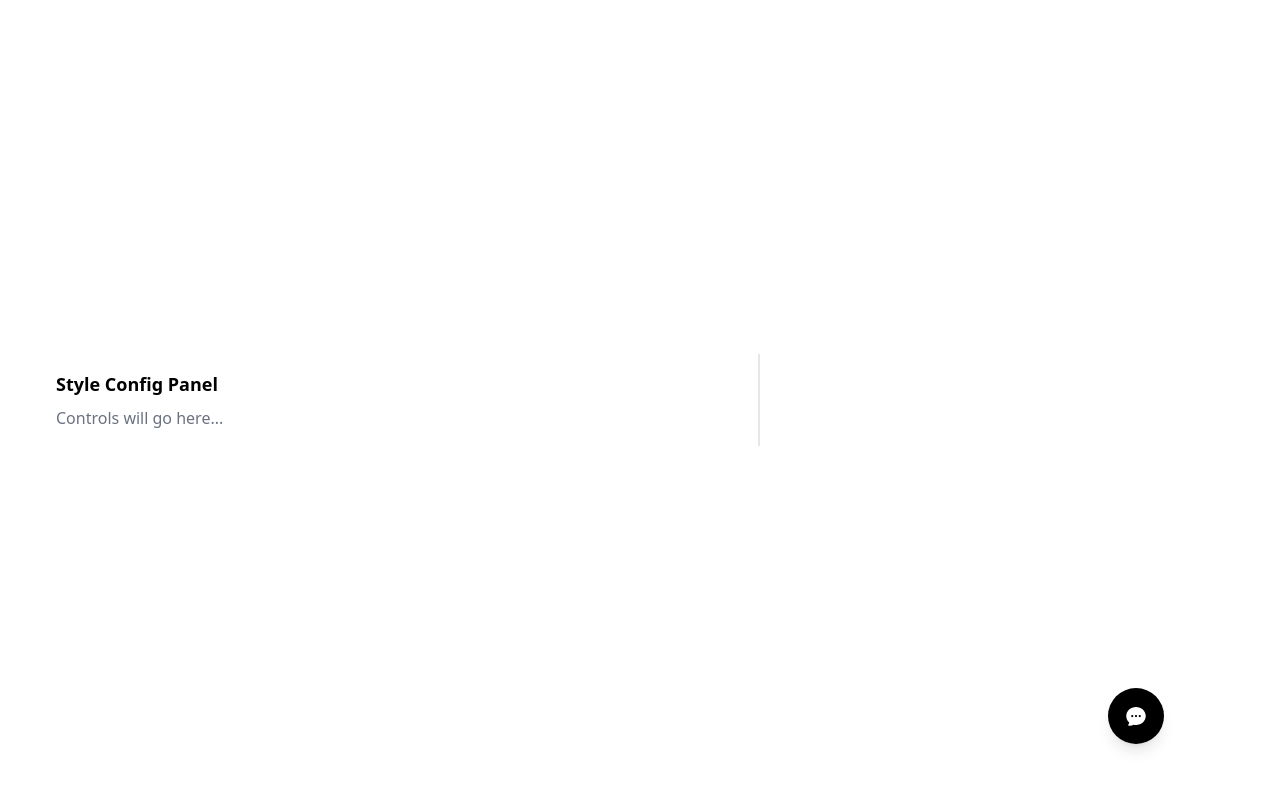
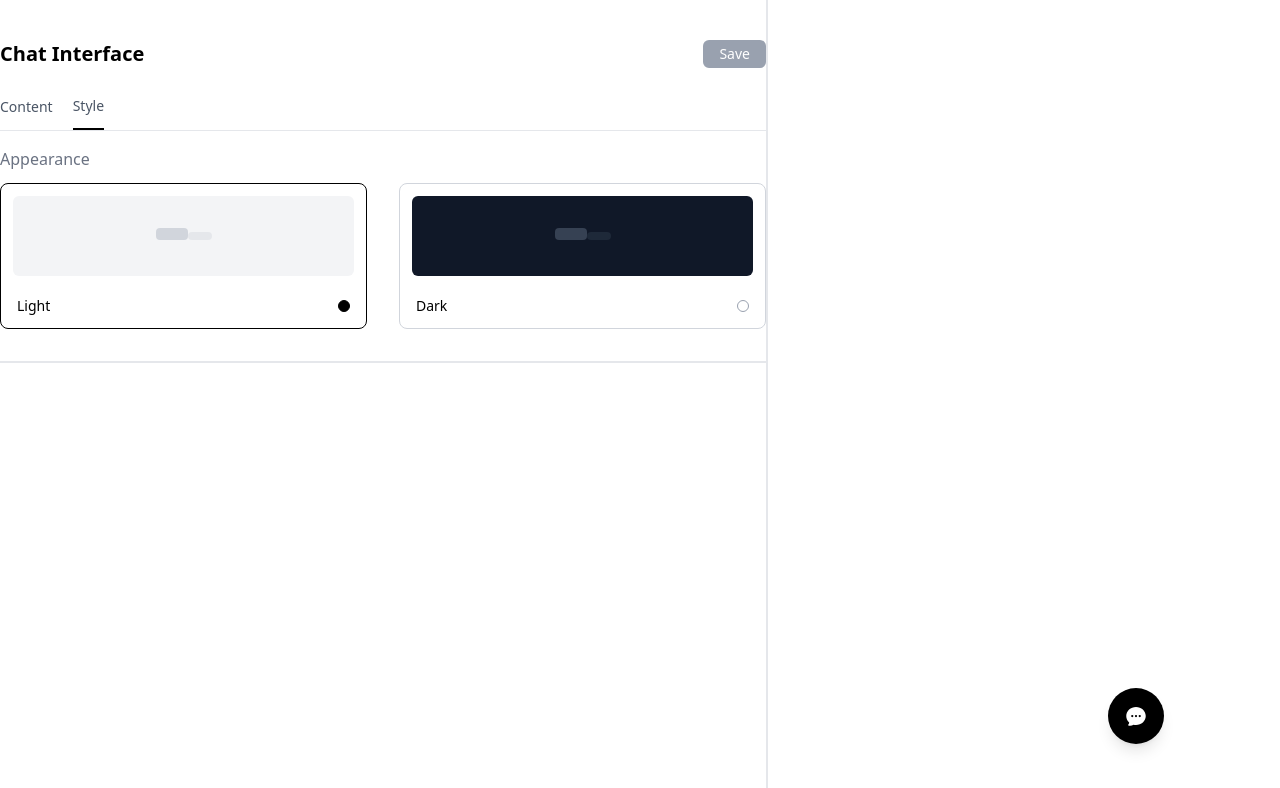
Before and after one commit to kd17-ds/chatWidgetCustomizer17, a React (Vite) app in the folder Frontend/: page / in a window 1280 px wide. Shown: the top 788 px of the page. Built offline with nearby package versions, Linux system fonts and the light colour scheme.

Commit message:
Dark theme Added

```diff
--- a/Frontend/src/components/ChatStylePanel.jsx
+++ b/Frontend/src/components/ChatStylePanel.jsx
@@ -1,9 +1,67 @@
-// src/components/StylePanel.jsx
+import { useTheme } from "../contexts/ThemeContext";
+
 export default function ChatStylePanel() {
+    const { theme, setTheme } = useTheme();
+
     return (
-        <div>
-            <h2 className="text-lg font-semibold mb-2">Style Config Panel</h2>
-            <p className="text-gray-500">Controls will go here...</p>
+        <div className="min-h-screen max-w-3xl mx-auto my-10">
+            {/* Header */}
+            <div>
+                <div className="flex items-center justify-between mb-4">
+                    <h2 className="text-xl font-semibold">Chat Interface</h2>
+                    <button className="px-4 py-1 rounded-md bg-gray-400 text-sm text-white hover:cursor-pointer">
+                        Save
+                    </button>
+                </div>
+
+                {/* Tabs */}
+                <div className="flex border-b border-gray-200 mb-4">
+                    <button className="mr-5 py-3 text-sm font-medium text-gray-600 ">
+                        Content
+                    </button>
+                    <button className="py-3 text-sm font-medium text-gray-600 border-b-2 border-black">
+                        Style
+                    </button>
+                </div>
+            </div>
+
+            {/* Appearance Section */}
+            <div className=" border-b-2 border-gray-200 pb-8">
+                <h3 className="text-base font-medium mb-3 text-gray-500">Appearance</h3>
+                <div className="flex gap-8">
+                    <button
+                        onClick={() => setTheme("light")}
+                        className={`flex-1 border rounded-lg p-3 ${theme === "light" ? "border-black" : "border-gray-300"} hover:cursor-pointer`}
+                    >
+                        <div className="w-full h-20 bg-gray-100 rounded-md mb-5 flex items-center justify-center">
+                            <div className="w-8 h-3 bg-gray-300 rounded mb-1" />
+                            <div className="w-6 h-2 bg-gray-200 rounded" />
+                        </div>
+                        <div className="flex items-center justify-between px-1">
+                            <span className="text-sm">Light</span>
+                            <div
+                                className={`w-3 h-3 rounded-full border ${theme === "light" ? "bg-black border-black" : "border-gray-400"}`}
+                            />
+                        </div>
+                    </button>
+
+                    <button
+                        onClick={() => setTheme("dark")}
+                        className={`flex-1 border rounded-lg p-3 ${theme === "dark" ? "border-black" : "border-gray-300"} hover:cursor-pointer`}
+                    >
+                        <div className="w-full h-20 bg-gray-900 rounded-md mb-5 flex items-center justify-center">
+                            <div className="w-8 h-3 bg-gray-700 rounded mb-1" />
+                            <div className="w-6 h-2 bg-gray-800 rounded" />
+                        </div>
+                        <div className="flex items-center justify-between px-1">
+                            <span className="text-sm">Dark</span>
+                            <div
+                                className={`w-3 h-3 rounded-full border ${theme === "dark" ? "bg-black border-black" : "border-gray-400"}`}
+                            />
+                        </div>
+                    </button>
+                </div>
+            </div>
         </div>
     );
 }
--- a/Frontend/src/components/ChatWindow.jsx
+++ b/Frontend/src/components/ChatWindow.jsx
@@ -1,12 +1,21 @@
-import { useState } from "react";
+import { useState, useEffect, useRef } from "react";
 import { FiRefreshCw, FiMaximize2, FiMinimize2, FiSend, FiCommand } from "react-icons/fi";
 import { HiChatBubbleOvalLeftEllipsis } from "react-icons/hi2";
+import { useTheme } from "../contexts/ThemeContext";
 
-export default function ChatWidget() {
+export default function ChatWindow() {
     const [messages, setMessages] = useState([]);
     const [expanded, setExpanded] = useState(false);
     const [input, setInput] = useState("");
     const [isOpen, setIsOpen] = useState(false);
+    const { theme } = useTheme();
+    const messagesEndRef = useRef(null);
+
+    useEffect(() => {
+        if (messagesEndRef.current) {
+            messagesEndRef.current.scrollIntoView({ behavior: "smooth" });
+        }
+    }, [messages]);
 
     const handleSend = () => {
         if (!input.trim()) return;
@@ -38,7 +47,8 @@ export default function ChatWidget() {
             {/* Toggle Button */}
             <button
                 onClick={() => setIsOpen(!isOpen)}
-                className="fixed bottom-14 right-29 z-10 bg-black text-white p-4 rounded-full shadow-lg hover:opacity-90 hover:cursor-pointer transition"
+                className={`fixed bottom-14 right-29 z-10 p-4 rounded-full shadow-lg hover:opacity-90 hover:cursor-pointer transition
+                  ${theme === "dark" ? "bg-gray-800 text-white" : "bg-black text-white"}`}
             >
                 <HiChatBubbleOvalLeftEllipsis className="text-2xl" />
             </button>
@@ -46,11 +56,18 @@ export default function ChatWidget() {
             {/* Chat Window */}
             {isOpen && (
                 <div
-                    className={`fixed bottom-32 right-30 flex flex-col h-[550px] border border-gray-200 shadow-lg overflow-hidden transition-all duration-300 rounded-2xl bg-white
-                                ${expanded ? "w-[420px]" : "w-[320px]"}`}
+                    className={`fixed bottom-32 right-30 flex flex-col h-[550px] border border-gray-200 shadow-lg overflow-hidden transition-all duration-300 rounded-2xl
+                        ${expanded ? "w-[420px]" : "w-[320px]"}
+                        ${theme === "dark" ? "bg-gray-900 text-white" : "bg-white text-black"}`}
                 >
                     {/* Header */}
-                    <div className="p-5 bg-gradient-to-b from-gray-50 via-white via-50% to-gray-50 font-semibold flex items-center justify-between">
+                    <div
+                        className={`p-5 font-semibold flex items-center justify-between
+                            ${theme === "dark"
+                                ? "bg-gray-800"
+                                : "bg-gradient-to-b from-gray-50 via-white via-50% to-gray-50"
+                            }`}
+                    >
                         <div className="flex items-center gap-3">
                             <img
                                 src="https://i.pravatar.cc/40"
@@ -62,16 +79,16 @@ export default function ChatWidget() {
                         <div className="flex items-center gap-4">
                             <FiRefreshCw
                                 onClick={handleRefresh}
-                                className="hover:cursor-pointer text-xl text-gray-500"
+                                className={`hover:cursor-pointer text-xl ${theme === "dark" ? "text-white" : "text-gray-600"}`}
                             />
                             <button
                                 onClick={() => setExpanded(!expanded)}
-                                className="p-1 hover:cursor-pointer rounded-md transition text-gray-500"
+                                className="p-1 hover:cursor-pointer"
                             >
                                 {expanded ? (
-                                    <FiMinimize2 className="text-xl text-gray-600" />
+                                    <FiMinimize2 className={`text-xl ${theme === "dark" ? "text-white" : "text-gray-600"}`} />
                                 ) : (
-                                    <FiMaximize2 className="text-xl text-gray-600" />
+                                    <FiMaximize2 className={`text-xl ${theme === "dark" ? "text-white" : "text-gray-600"}`} />
                                 )}
                             </button>
                         </div>
@@ -80,7 +97,7 @@ export default function ChatWidget() {
                     {/* Chat Box */}
                     <div
                         className="flex-1 overflow-y-auto p-5 space-y-5"
-                        style={{ scrollbarWidth: "thin", scrollbarColor: "#d1d5db #ffffff" }}
+                        style={{ scrollbarWidth: "thin", scrollbarColor: theme === "dark" ? "#4b5563 #1f2937" : "#d1d5db #ffffff" }}
                     >
                         {messages.map((msg, i) => (
                             <div
@@ -97,9 +114,12 @@ export default function ChatWidget() {
                                 )}
 
                                 <div
-                                    className={`max-w-[55%] break-words whitespace-pre-wrap p-3 rounded-2xl text-sm ${msg.sender === "user"
-                                        ? "bg-blue-500 text-white"
-                                        : "bg-gray-300 text-gray-900"
+                                    className={`max-w-[55%] break-words whitespace-pre-wrap p-3 rounded-2xl text-sm
+                                        ${msg.sender === "user"
+                                            ? "bg-blue-500 text-white"
+                                            : theme === "dark"
+                                                ? "bg-gray-700 text-white"
+                                                : "bg-gray-300 text-gray-900"
                                         }`}
                                 >
                                     {msg.text}
@@ -114,23 +134,31 @@ export default function ChatWidget() {
                                 )}
                             </div>
                         ))}
+                        <div ref={messagesEndRef} />
                     </div>
 
                     {/* Footer */}
                     <div>
-                        <div className="text-xs text-center mt-2 p-1 text-gray-400 flex items-center justify-center space-x-1">
-                            <FiCommand className="text-gray-500 text-lg" />
+                        <div className={`text-xs text-center mt-2 p-1 flex items-center justify-center space-x-1
+                           ${theme === "dark" ? "text-white" : "text-gray-400"} `}
+                        >
+                            <FiCommand className={`${theme === "dark" ? "text-white" : "text-gray-500"} text-lg`} />
                             <span>Powered by YourBrand</span>
                         </div>
 
                         <div className="px-3 py-2 mb-2">
-                            <div className="w-full flex items-center border border-gray-200 shadow-sm rounded-full px-4 py-2 space-x-2">
+                            <div className={`w-full flex items-center border shadow-sm rounded-full px-4 py-2 space-x-2
+                                ${theme === "dark"
+                                    ? "border-gray-700 bg-gray-800 text-white"
+                                    : "border-gray-200 bg-white text-black"
+                                }`}
+                            >
                                 <textarea
                                     value={input}
                                     onChange={(e) => setInput(e.target.value)}
                                     onKeyDown={handleKeyDown}
                                     rows={1}
-                                    className="flex-1 resize-none text-sm focus:outline-none focus:ring-0 placeholder-gray-400"
+                                    className="flex-1 resize-none text-sm focus:outline-none focus:ring-0 placeholder-gray-400 bg-transparent"
                                     placeholder="Message..."
                                 />
                                 <button className="p-1 hover:text-gray-700">😊</button>
--- /dev/null
+++ b/Frontend/src/contexts/ThemeContext.jsx
@@ -0,0 +1,17 @@
+import { createContext, useContext, useState } from "react";
+
+const ThemeContext = createContext();
+
+export function ThemeProvider({ children }) {
+    const [theme, setTheme] = useState("light");
+
+    return (
+        <ThemeContext.Provider value={{ theme, setTheme }}>
+            {children}
+        </ThemeContext.Provider>
+    );
+}
+
+export function useTheme() {
+    return useContext(ThemeContext);
+}
--- a/Frontend/src/main.jsx
+++ b/Frontend/src/main.jsx
@@ -2,9 +2,12 @@ import { BrowserRouter } from 'react-router-dom';
 import { createRoot } from 'react-dom/client'
 import './index.css'
 import App from './App.jsx'
+import { ThemeProvider } from "./contexts/ThemeContext.jsx";
 
 createRoot(document.getElementById('root')).render(
   <BrowserRouter>
-    <App />
+    <ThemeProvider>
+      <App />
+    </ThemeProvider>
   </BrowserRouter>,
 )
--- a/Frontend/src/pages/Base.jsx
+++ b/Frontend/src/pages/Base.jsx
@@ -3,14 +3,14 @@ import StylePanel from "../components/ChatStylePanel";
 
 export default function Base() {
     return (
-        <div className="min-h-screen flex items-center justify-center">
-            <div className="w-full md:mx-10 flex flex-col md:flex-row ">
+        <div className="min-h-screen flex items-center justify-center ">
+            <div className="w-full flex flex-col md:flex-row ">
 
-                <div className="w-full md:w-3/5 border-r-2 border-r-gray-200 p-4">
+                <div className="w-full md:w-3/5 border-r-2 border-r-gray-200">
                     <StylePanel />
                 </div>
 
-                <div className="w-full md:w-2/5 p-4 flex justify-center">
+                <div className="w-full md:w-2/5 flex justify-center">
                     <ChatWindow />
                 </div>
             </div>
```
